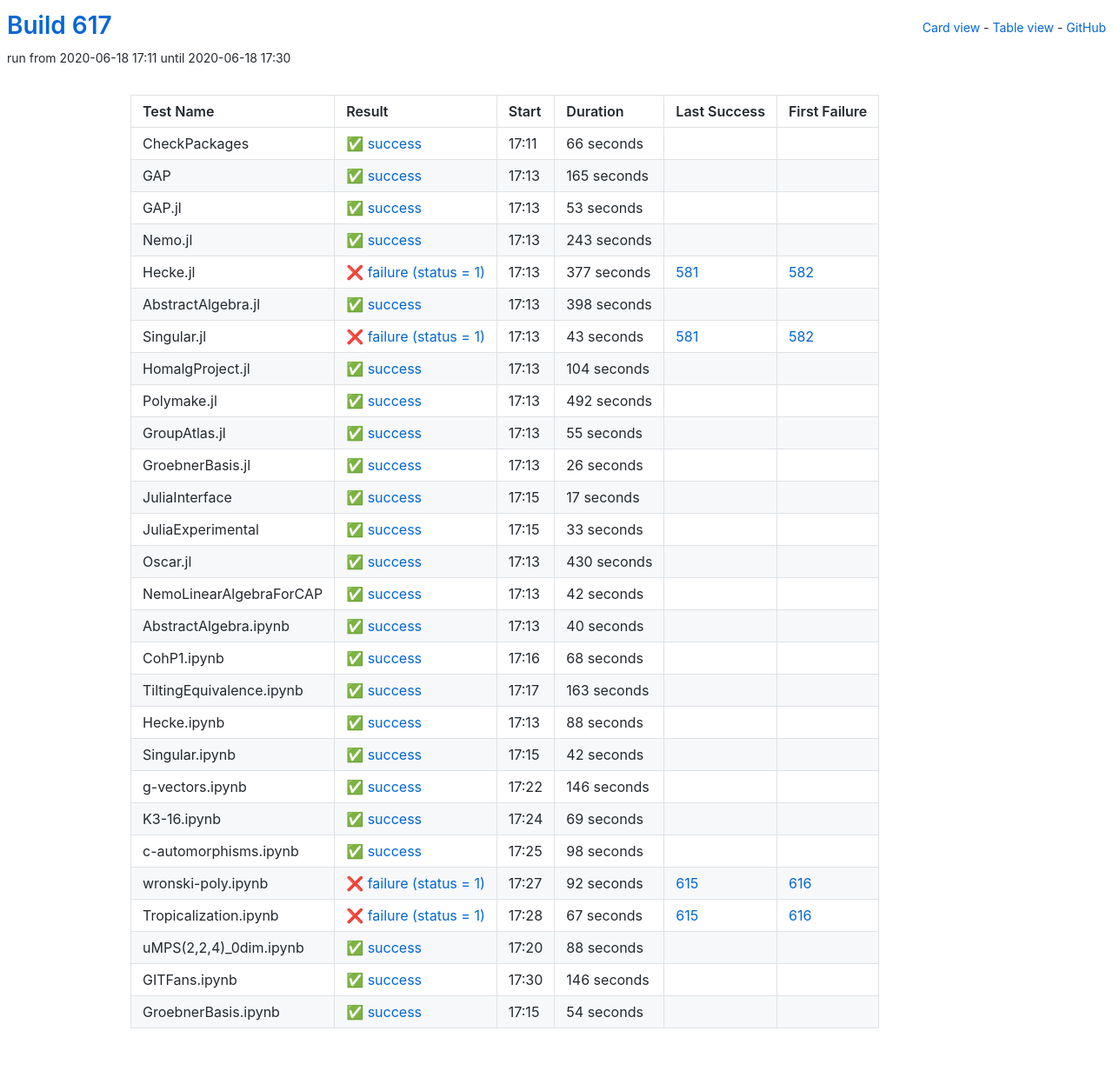
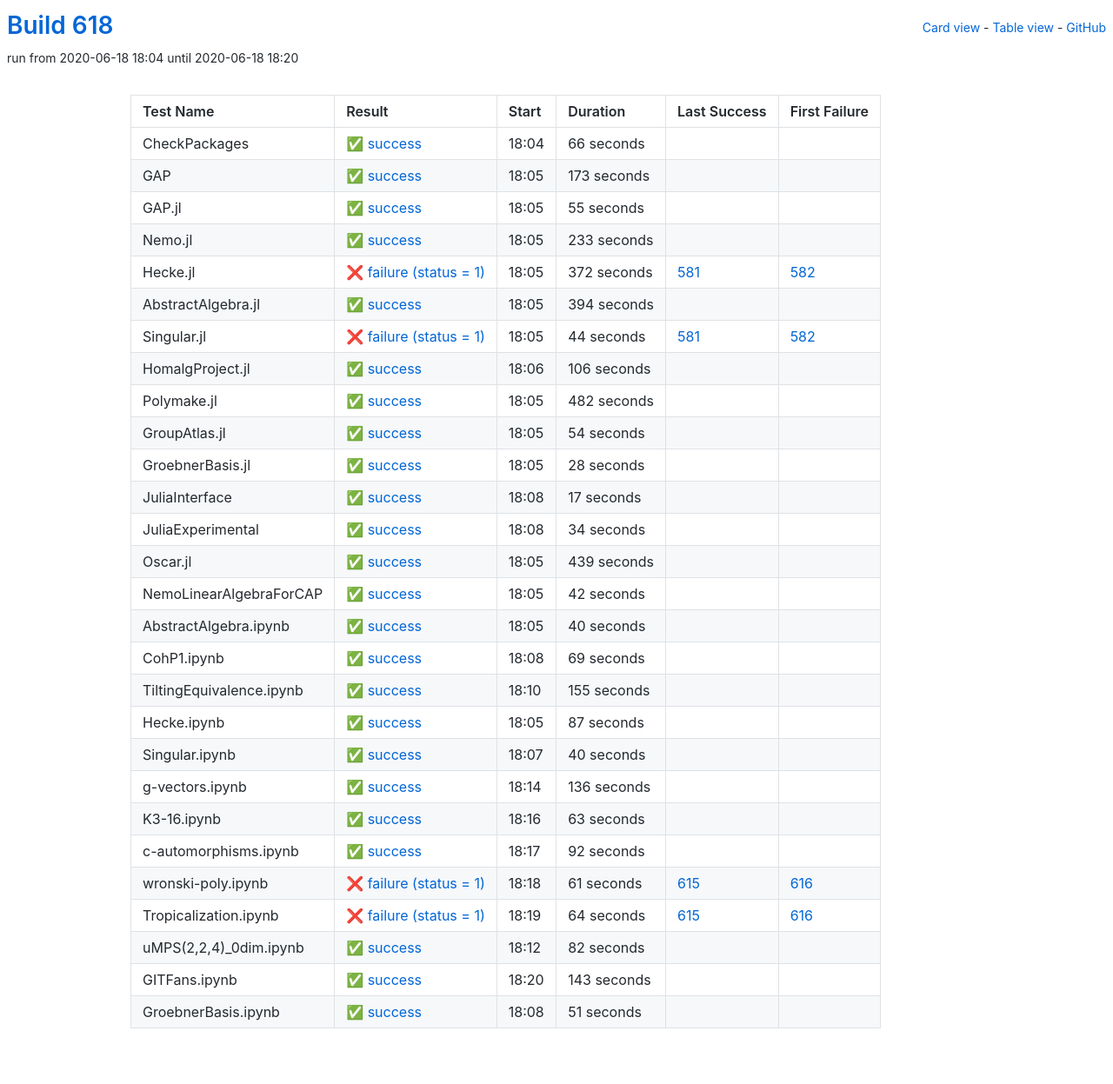
Before and after one commit to oscar-system/oscar-ci-status-1.4, a Jekyll site: the page built from table.html, in a window 1280 px wide. Shown: the whole page at 87% size. Built offline with Jekyll 4.4.1, drawn with Linux system fonts in a browser that asks for light colours.

Commit message:
Build #618

```diff
--- a/_data/ci.yml
+++ b/_data/ci.yml
@@ -1,6 +1,6 @@
 ---
-build: 617
-build_url: https://oscarci.mathematik.uni-kl.de/job/oscar-julia-1.4/617/
+build: 618
+build_url: https://oscarci.mathematik.uni-kl.de/job/oscar-julia-1.4/618/
 job: oscar-julia-1.4
 organization: oscar-system
 repo: oscar-ci-status-1.4
@@ -8,8 +8,8 @@ repourl: https://github.com/oscar-system/oscar-ci-status-1.4
 tests:
 - name: CheckPackages
   id: checkpackages
-  log: https://oscarci.mathematik.uni-kl.de/job/oscar-julia-1.4/617/artifact/logs/build-617/CheckPackages.log
-  start: 2020-06-18 17:11
+  log: https://oscarci.mathematik.uni-kl.de/job/oscar-julia-1.4/618/artifact/logs/build-618/CheckPackages.log
+  start: 2020-06-18 18:04
   success: true
   exitcode: 0
   status: success
@@ -20,104 +20,20 @@ tests:
   first_failure_url:
 - name: GAP
   id: gap
-  log: https://oscarci.mathematik.uni-kl.de/job/oscar-julia-1.4/617/artifact/logs/build-617/GAP.log
-  start: 2020-06-18 17:13
+  log: https://oscarci.mathematik.uni-kl.de/job/oscar-julia-1.4/618/artifact/logs/build-618/GAP.log
+  start: 2020-06-18 18:05
   success: true
   exitcode: 0
   status: success
-  duration: 165
+  duration: 173
   last_success: false
   last_success_url:
   first_failure: false
   first_failure_url:
 - name: GAP.jl
   id: gap-jl
-  log: https://oscarci.mathematik.uni-kl.de/job/oscar-julia-1.4/617/artifact/logs/build-617/GAP.jl.log
-  start: 2020-06-18 17:13
-  success: true
-  exitcode: 0
-  status: success
-  duration: 53
-  last_success: false
-  last_success_url:
-  first_failure: false
-  first_failure_url:
-- name: Nemo.jl
-  id: nemo-jl
-  log: https://oscarci.mathematik.uni-kl.de/job/oscar-julia-1.4/617/artifact/logs/build-617/Nemo.jl.log
-  start: 2020-06-18 17:13
-  success: true
-  exitcode: 0
-  status: success
-  duration: 243
-  last_success: false
-  last_success_url:
-  first_failure: false
-  first_failure_url:
-- name: Hecke.jl
-  id: hecke-jl
-  log: https://oscarci.mathematik.uni-kl.de/job/oscar-julia-1.4/617/artifact/logs/build-617/Hecke.jl.log
-  start: 2020-06-18 17:13
-  success: false
-  exitcode: 1
-  status: failure
-  duration: 377
-  last_success: 581
-  last_success_url: https://oscarci.mathematik.uni-kl.de/job/oscar-julia-1.4/581/
-  first_failure: 582
-  first_failure_url: https://oscarci.mathematik.uni-kl.de/job/oscar-julia-1.4/582/
-- name: AbstractAlgebra.jl
-  id: abstractalgebra-jl
-  log: https://oscarci.mathematik.uni-kl.de/job/oscar-julia-1.4/617/artifact/logs/build-617/AbstractAlgebra.jl.log
-  start: 2020-06-18 17:13
-  success: true
-  exitcode: 0
-  status: success
-  duration: 398
-  last_success: false
-  last_success_url:
-  first_failure: false
-  first_failure_url:
-- name: Singular.jl
-  id: singular-jl
-  log: https://oscarci.mathematik.uni-kl.de/job/oscar-julia-1.4/617/artifact/logs/build-617/Singular.jl.log
-  start: 2020-06-18 17:13
-  success: false
-  exitcode: 1
-  status: failure
-  duration: 43
-  last_success: 581
-  last_success_url: https://oscarci.mathematik.uni-kl.de/job/oscar-julia-1.4/581/
-  first_failure: 582
-  first_failure_url: https://oscarci.mathematik.uni-kl.de/job/oscar-julia-1.4/582/
-- name: HomalgProject.jl
-  id: homalgproject-jl
-  log: https://oscarci.mathematik.uni-kl.de/job/oscar-julia-1.4/617/artifact/logs/build-617/HomalgProject.jl.log
-  start: 2020-06-18 17:13
-  success: true
-  exitcode: 0
-  status: success
-  duration: 104
-  last_success: false
-  last_success_url:
-  first_failure: false
-  first_failure_url:
-- name: Polymake.jl
-  id: polymake-jl
-  log: https://oscarci.mathematik.uni-kl.de/job/oscar-julia-1.4/617/artifact/logs/build-617/Polymake.jl.log
-  start: 2020-06-18 17:13
-  success: true
-  exitcode: 0
-  status: success
-  duration: 492
-  last_success: false
-  last_success_url:
-  first_failure: false
-  first_failure_url:
-- name: GroupAtlas.jl
-  id: groupatlas-jl
-  log: https://oscarci.mathematik.uni-kl.de/job/oscar-julia-1.4/617/artifact/logs/build-617/GroupAtlas.jl.log
-  start: 2020-06-18 17:13
+  log: https://oscarci.mathematik.uni-kl.de/job/oscar-julia-1.4/618/artifact/logs/build-618/GAP.jl.log
+  start: 2020-06-18 18:05
   success: true
   exitcode: 0
   status: success
@@ -126,22 +42,106 @@ tests:
   last_success_url:
   first_failure: false
   first_failure_url:
-- name: GroebnerBasis.jl
-  id: groebnerbasis-jl
-  log: https://oscarci.mathematik.uni-kl.de/job/oscar-julia-1.4/617/artifact/logs/build-617/GroebnerBasis.jl.log
-  start: 2020-06-18 17:13
+- name: Nemo.jl
+  id: nemo-jl
+  log: https://oscarci.mathematik.uni-kl.de/job/oscar-julia-1.4/618/artifact/logs/build-618/Nemo.jl.log
+  start: 2020-06-18 18:05
   success: true
   exitcode: 0
   status: success
-  duration: 26
+  duration: 233
+  last_success: false
+  last_success_url:
+  first_failure: false
+  first_failure_url:
+- name: Hecke.jl
+  id: hecke-jl
+  log: https://oscarci.mathematik.uni-kl.de/job/oscar-julia-1.4/618/artifact/logs/build-618/Hecke.jl.log
+  start: 2020-06-18 18:05
+  success: false
+  exitcode: 1
+  status: failure
+  duration: 372
+  last_success: 581
+  last_success_url: https://oscarci.mathematik.uni-kl.de/job/oscar-julia-1.4/581/
+  first_failure: 582
+  first_failure_url: https://oscarci.mathematik.uni-kl.de/job/oscar-julia-1.4/582/
+- name: AbstractAlgebra.jl
+  id: abstractalgebra-jl
+  log: https://oscarci.mathematik.uni-kl.de/job/oscar-julia-1.4/618/artifact/logs/build-618/AbstractAlgebra.jl.log
+  start: 2020-06-18 18:05
+  success: true
+  exitcode: 0
+  status: success
+  duration: 394
+  last_success: false
+  last_success_url:
+  first_failure: false
+  first_failure_url:
+- name: Singular.jl
+  id: singular-jl
+  log: https://oscarci.mathematik.uni-kl.de/job/oscar-julia-1.4/618/artifact/logs/build-618/Singular.jl.log
+  start: 2020-06-18 18:05
+  success: false
+  exitcode: 1
+  status: failure
+  duration: 44
+  last_success: 581
+  last_success_url: https://oscarci.mathematik.uni-kl.de/job/oscar-julia-1.4/581/
+  first_failure: 582
+  first_failure_url: https://oscarci.mathematik.uni-kl.de/job/oscar-julia-1.4/582/
+- name: HomalgProject.jl
+  id: homalgproject-jl
+  log: https://oscarci.mathematik.uni-kl.de/job/oscar-julia-1.4/618/artifact/logs/build-618/HomalgProject.jl.log
+  start: 2020-06-18 18:06
+  success: true
+  exitcode: 0
+  status: success
+  duration: 106
+  last_success: false
+  last_success_url:
+  first_failure: false
+  first_failure_url:
+- name: Polymake.jl
+  id: polymake-jl
+  log: https://oscarci.mathematik.uni-kl.de/job/oscar-julia-1.4/618/artifact/logs/build-618/Polymake.jl.log
+  start: 2020-06-18 18:05
+  success: true
+  exitcode: 0
+  status: success
+  duration: 482
+  last_success: false
+  last_success_url:
+  first_failure: false
+  first_failure_url:
+- name: GroupAtlas.jl
+  id: groupatlas-jl
+  log: https://oscarci.mathematik.uni-kl.de/job/oscar-julia-1.4/618/artifact/logs/build-618/GroupAtlas.jl.log
+  start: 2020-06-18 18:05
+  success: true
+  exitcode: 0
+  status: success
+  duration: 54
+  last_success: false
+  last_success_url:
+  first_failure: false
+  first_failure_url:
+- name: GroebnerBasis.jl
+  id: groebnerbasis-jl
+  log: https://oscarci.mathematik.uni-kl.de/job/oscar-julia-1.4/618/artifact/logs/build-618/GroebnerBasis.jl.log
+  start: 2020-06-18 18:05
+  success: true
+  exitcode: 0
+  status: success
+  duration: 28
   last_success: false
   last_success_url:
   first_failure: false
   first_failure_url:
 - name: JuliaInterface
   id: juliainterface
-  log: https://oscarci.mathematik.uni-kl.de/job/oscar-julia-1.4/617/artifact/logs/build-617/JuliaInterface.log
-  start: 2020-06-18 17:15
+  log: https://oscarci.mathematik.uni-kl.de/job/oscar-julia-1.4/618/artifact/logs/build-618/JuliaInterface.log
+  start: 2020-06-18 18:08
   success: true
   exitcode: 0
   status: success
@@ -152,32 +152,32 @@ tests:
   first_failure_url:
 - name: JuliaExperimental
   id: juliaexperimental
-  log: https://oscarci.mathematik.uni-kl.de/job/oscar-julia-1.4/617/artifact/logs/build-617/JuliaExperimental.log
-  start: 2020-06-18 17:15
+  log: https://oscarci.mathematik.uni-kl.de/job/oscar-julia-1.4/618/artifact/logs/build-618/JuliaExperimental.log
+  start: 2020-06-18 18:08
   success: true
   exitcode: 0
   status: success
-  duration: 33
+  duration: 34
   last_success: false
   last_success_url:
   first_failure: false
   first_failure_url:
 - name: Oscar.jl
   id: oscar-jl
-  log: https://oscarci.mathematik.uni-kl.de/job/oscar-julia-1.4/617/artifact/logs/build-617/Oscar.jl.log
-  start: 2020-06-18 17:13
+  log: https://oscarci.mathematik.uni-kl.de/job/oscar-julia-1.4/618/artifact/logs/build-618/Oscar.jl.log
+  start: 2020-06-18 18:05
   success: true
   exitcode: 0
   status: success
-  duration: 430
+  duration: 439
   last_success: false
   last_success_url:
   first_failure: false
   first_failure_url:
 - name: NemoLinearAlgebraForCAP
   id: nemolinearalgebraforcap
-  log: https://oscarci.mathematik.uni-kl.de/job/oscar-julia-1.4/617/artifact/logs/build-617/NemoLinearAlgebraForCAP.log
-  start: 2020-06-18 17:13
+  log: https://oscarci.mathematik.uni-kl.de/job/oscar-julia-1.4/618/artifact/logs/build-618/NemoLinearAlgebraForCAP.log
+  start: 2020-06-18 18:05
   success: true
   exitcode: 0
   status: success
@@ -188,8 +188,8 @@ tests:
   first_failure_url:
 - name: AbstractAlgebra.ipynb
   id: abstractalgebra-ipynb
-  log: https://oscarci.mathematik.uni-kl.de/job/oscar-julia-1.4/617/artifact/logs/build-617/AbstractAlgebra.ipynb.log
-  start: 2020-06-18 17:13
+  log: https://oscarci.mathematik.uni-kl.de/job/oscar-julia-1.4/618/artifact/logs/build-618/AbstractAlgebra.ipynb.log
+  start: 2020-06-18 18:05
   success: true
   exitcode: 0
   status: success
@@ -200,68 +200,8 @@ tests:
   first_failure_url:
 - name: CohP1.ipynb
   id: cohp1-ipynb
-  log: https://oscarci.mathematik.uni-kl.de/job/oscar-julia-1.4/617/artifact/logs/build-617/CohP1.ipynb.log
-  start: 2020-06-18 17:16
-  success: true
-  exitcode: 0
-  status: success
-  duration: 68
-  last_success: false
-  last_success_url:
-  first_failure: false
-  first_failure_url:
-- name: TiltingEquivalence.ipynb
-  id: tiltingequivalence-ipynb
-  log: https://oscarci.mathematik.uni-kl.de/job/oscar-julia-1.4/617/artifact/logs/build-617/TiltingEquivalence.ipynb.log
-  start: 2020-06-18 17:17
-  success: true
-  exitcode: 0
-  status: success
-  duration: 163
-  last_success: false
-  last_success_url:
-  first_failure: false
-  first_failure_url:
-- name: Hecke.ipynb
-  id: hecke-ipynb
-  log: https://oscarci.mathematik.uni-kl.de/job/oscar-julia-1.4/617/artifact/logs/build-617/Hecke.ipynb.log
-  start: 2020-06-18 17:13
-  success: true
-  exitcode: 0
-  status: success
-  duration: 88
-  last_success: false
-  last_success_url:
-  first_failure: false
-  first_failure_url:
-- name: Singular.ipynb
-  id: singular-ipynb
-  log: https://oscarci.mathematik.uni-kl.de/job/oscar-julia-1.4/617/artifact/logs/build-617/Singular.ipynb.log
-  start: 2020-06-18 17:15
-  success: true
-  exitcode: 0
-  status: success
-  duration: 42
-  last_success: false
-  last_success_url:
-  first_failure: false
-  first_failure_url:
-- name: g-vectors.ipynb
-  id: g-vectors-ipynb
-  log: https://oscarci.mathematik.uni-kl.de/job/oscar-julia-1.4/617/artifact/logs/build-617/g-vectors.ipynb.log
-  start: 2020-06-18 17:22
-  success: true
-  exitcode: 0
-  status: success
-  duration: 146
-  last_success: false
-  last_success_url:
-  first_failure: false
-  first_failure_url:
-- name: K3-16.ipynb
-  id: k3-16-ipynb
-  log: https://oscarci.mathematik.uni-kl.de/job/oscar-julia-1.4/617/artifact/logs/build-617/K3-16.ipynb.log
-  start: 2020-06-18 17:24
+  log: https://oscarci.mathematik.uni-kl.de/job/oscar-julia-1.4/618/artifact/logs/build-618/CohP1.ipynb.log
+  start: 2020-06-18 18:08
   success: true
   exitcode: 0
   status: success
@@ -270,74 +210,134 @@ tests:
   last_success_url:
   first_failure: false
   first_failure_url:
-- name: c-automorphisms.ipynb
-  id: c-automorphisms-ipynb
-  log: https://oscarci.mathematik.uni-kl.de/job/oscar-julia-1.4/617/artifact/logs/build-617/c-automorphisms.ipynb.log
-  start: 2020-06-18 17:25
+- name: TiltingEquivalence.ipynb
+  id: tiltingequivalence-ipynb
+  log: https://oscarci.mathematik.uni-kl.de/job/oscar-julia-1.4/618/artifact/logs/build-618/TiltingEquivalence.ipynb.log
+  start: 2020-06-18 18:10
   success: true
   exitcode: 0
   status: success
-  duration: 98
+  duration: 155
+  last_success: false
+  last_success_url:
+  first_failure: false
+  first_failure_url:
+- name: Hecke.ipynb
+  id: hecke-ipynb
+  log: https://oscarci.mathematik.uni-kl.de/job/oscar-julia-1.4/618/artifact/logs/build-618/Hecke.ipynb.log
+  start: 2020-06-18 18:05
+  success: true
+  exitcode: 0
+  status: success
+  duration: 87
+  last_success: false
+  last_success_url:
+  first_failure: false
+  first_failure_url:
+- name: Singular.ipynb
+  id: singular-ipynb
+  log: https://oscarci.mathematik.uni-kl.de/job/oscar-julia-1.4/618/artifact/logs/build-618/Singular.ipynb.log
+  start: 2020-06-18 18:07
+  success: true
+  exitcode: 0
+  status: success
+  duration: 40
+  last_success: false
+  last_success_url:
+  first_failure: false
+  first_failure_url:
+- name: g-vectors.ipynb
+  id: g-vectors-ipynb
+  log: https://oscarci.mathematik.uni-kl.de/job/oscar-julia-1.4/618/artifact/logs/build-618/g-vectors.ipynb.log
+  start: 2020-06-18 18:14
+  success: true
+  exitcode: 0
+  status: success
+  duration: 136
+  last_success: false
+  last_success_url:
+  first_failure: false
+  first_failure_url:
+- name: K3-16.ipynb
+  id: k3-16-ipynb
+  log: https://oscarci.mathematik.uni-kl.de/job/oscar-julia-1.4/618/artifact/logs/build-618/K3-16.ipynb.log
+  start: 2020-06-18 18:16
+  success: true
+  exitcode: 0
+  status: success
+  duration: 63
+  last_success: false
+  last_success_url:
+  first_failure: false
+  first_failure_url:
+- name: c-automorphisms.ipynb
+  id: c-automorphisms-ipynb
+  log: https://oscarci.mathematik.uni-kl.de/job/oscar-julia-1.4/618/artifact/logs/build-618/c-automorphisms.ipynb.log
+  start: 2020-06-18 18:17
+  success: true
+  exitcode: 0
+  status: success
+  duration: 92
   last_success: false
   last_success_url:
   first_failure: false
   first_failure_url:
 - name: wronski-poly.ipynb
   id: wronski-poly-ipynb
-  log: https://oscarci.mathematik.uni-kl.de/job/oscar-julia-1.4/617/artifact/logs/build-617/wronski-poly.ipynb.log
-  start: 2020-06-18 17:27
+  log: https://oscarci.mathematik.uni-kl.de/job/oscar-julia-1.4/618/artifact/logs/build-618/wronski-poly.ipynb.log
+  start: 2020-06-18 18:18
   success: false
   exitcode: 1
   status: failure
-  duration: 92
+  duration: 61
   last_success: 615
   last_success_url: https://oscarci.mathematik.uni-kl.de/job/oscar-julia-1.4/615/
   first_failure: 616
   first_failure_url: https://oscarci.mathematik.uni-kl.de/job/oscar-julia-1.4/616/
 - name: Tropicalization.ipynb
   id: tropicalization-ipynb
-  log: https://oscarci.mathematik.uni-kl.de/job/oscar-julia-1.4/617/artifact/logs/build-617/Tropicalization.ipynb.log
-  start: 2020-06-18 17:28
+  log: https://oscarci.mathematik.uni-kl.de/job/oscar-julia-1.4/618/artifact/logs/build-618/Tropicalization.ipynb.log
+  start: 2020-06-18 18:19
   success: false
   exitcode: 1
   status: failure
-  duration: 67
+  duration: 64
   last_success: 615
   last_success_url: https://oscarci.mathematik.uni-kl.de/job/oscar-julia-1.4/615/
   first_failure: 616
   first_failure_url: https://oscarci.mathematik.uni-kl.de/job/oscar-julia-1.4/616/
 - name: uMPS(2,2,4)_0dim.ipynb
   id: umps-2-2-4-0dim-ipynb
-  log: https://oscarci.mathematik.uni-kl.de/job/oscar-julia-1.4/617/artifact/logs/build-617/uMPS-2-2-4-_0dim.ipynb.log
-  start: 2020-06-18 17:20
+  log: https://oscarci.mathematik.uni-kl.de/job/oscar-julia-1.4/618/artifact/logs/build-618/uMPS-2-2-4-_0dim.ipynb.log
+  start: 2020-06-18 18:12
   success: true
   exitcode: 0
   status: success
-  duration: 88
+  duration: 82
   last_success: false
   last_success_url:
   first_failure: false
   first_failure_url:
 - name: GITFans.ipynb
   id: gitfans-ipynb
-  log: https://oscarci.mathematik.uni-kl.de/job/oscar-julia-1.4/617/artifact/logs/build-617/GITFans.ipynb.log
-  start: 2020-06-18 17:30
+  log: https://oscarci.mathematik.uni-kl.de/job/oscar-julia-1.4/618/artifact/logs/build-618/GITFans.ipynb.log
+  start: 2020-06-18 18:20
   success: true
   exitcode: 0
   status: success
-  duration: 146
+  duration: 143
   last_success: false
   last_success_url:
   first_failure: false
   first_failure_url:
 - name: GroebnerBasis.ipynb
   id: groebnerbasis-ipynb
-  log: https://oscarci.mathematik.uni-kl.de/job/oscar-julia-1.4/617/artifact/logs/build-617/GroebnerBasis.ipynb.log
-  start: 2020-06-18 17:15
+  log: https://oscarci.mathematik.uni-kl.de/job/oscar-julia-1.4/618/artifact/logs/build-618/GroebnerBasis.ipynb.log
+  start: 2020-06-18 18:08
   success: true
   exitcode: 0
   status: success
-  duration: 54
+  duration: 51
   last_success: false
   last_success_url:
   first_failure: false
```
Also changed, not shown: README.md.
